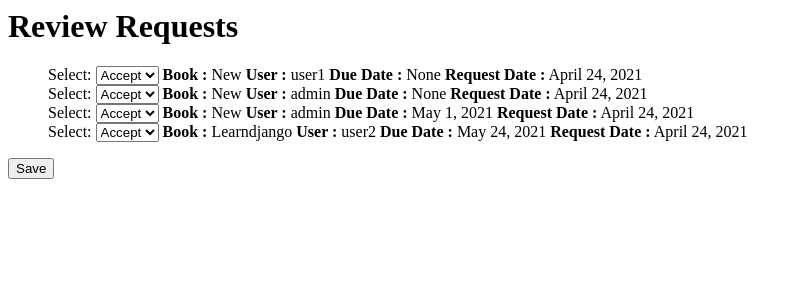
After one commit to vaibhav20325/LibraryManagementSystem, a Django app: page /review/ in a window 1280 px wide. The commit adds this page. Shown: the top 300 px of the page, without its empty margins (0-800 px from the left). Run offline with Django 3.2, Linux system fonts and the light colour scheme; data comes from the database, SQL or seed files in the repository; both versions use the stored data as it was after the commit.

Commit message:
Added review page without functionality

```diff
--- a/mysite/main/admin.py
+++ b/mysite/main/admin.py
@@ -1,4 +1,5 @@
 from django.contrib import admin
-from .models import Book
+from .models import Book, Request
 # Register your models here.
 admin.site.register(Book)
+admin.site.register(Request)
--- a/mysite/main/models.py
+++ b/mysite/main/models.py
@@ -1,4 +1,6 @@
 from django.db import models
+from django.contrib.auth.models import User
+
 #from django.contrib.auth.models import User
 
 # Create your models here.
@@ -11,6 +13,17 @@ class Book(models.Model):
     isbn = models.CharField(max_length = 200)
     location = models.CharField(max_length = 200)
     availability = models.BooleanField()
-
+    status = models.CharField(max_length = 10, default = 'returned')
     def __str__(self):
         return self.title
+
+class Request(models.Model):
+    user = models.ForeignKey(User, on_delete = models.CASCADE,related_name = 'request', null = True)
+    status = models.CharField(max_length = 20)
+    #Returned / Issued / Pending
+    r_date = models.DateField(null = True)
+    d_date = models.DateField(null = True)
+    book = models.CharField(max_length = 200)
+    #id = models.IntegerField(primary_key = True)
+    def __str__(self):
+        return str(self.id)
--- /dev/null
+++ b/mysite/main/templates/main/review.html
@@ -0,0 +1,24 @@
+{% extends "main/base.html" %}
+{% block title %}Review{% endblock %}
+
+{% block content %}
+    <h1>Review Requests</h1>
+    <form method="post" action="#">
+    {% csrf_token %}
+        <ul>
+            {% for request in reqs %}
+                <label for="c{{request.id}}">Select:</label>
+                <select name="c{{request.id}}" id="c{{request.id}}">
+                    <option value="accept">Accept</option>
+                    <option value="reject">Reject</option>
+                </select>
+                <b>Book :</b> {{request.book.title}}
+                <b>User :</b> {{request.user}}
+                <b>Due Date :</b> {{request.d_date}}
+                <b>Request Date :</b> {{request.r_date}}
+                <br>
+            {% endfor %}
+        </ul>
+        <button type="submit", name="save", value="save">Save</button>
+    </form>
+{% endblock %}
--- a/mysite/main/urls.py
+++ b/mysite/main/urls.py
@@ -5,5 +5,6 @@ from . import views
 
 urlpatterns = [
 path("<int:id>", views.index, name="index"),
-path("", views.home, name="home")
+path("", views.home, name="home"),
+path("review/", views.review, name="review"),
 ]
--- a/mysite/main/views.py
+++ b/mysite/main/views.py
@@ -1,15 +1,34 @@
 
 from django.shortcuts import render
 from django.http import HttpResponse
-from .models import Book
+from .models import Book, Request
 from .forms import BorrowRequest
+import datetime
 
 # Create your views here.
 
+def home(response):
+	return render(response, "main/home.html", {})
+
 def index(response, id):
 	book = Book.objects.get(id=id)
-	form = BorrowRequest()
+	if response.method == "POST":
+		form = BorrowRequest(response.POST)
+		if form.is_valid():
+			t = form.cleaned_data['time']
+			req = Request(book = book, status = 'Pending', r_date = datetime.date.today(), d_date = datetime.date.today() + datetime.timedelta(t) )
+			req.save()
+			response.user.request.add(req)
+		'''
+		if response.POST.get("request"):
+			t = response.POST.get("time")
+			print(t)
+			print(response.user)
+		'''
+	else:
+		form = BorrowRequest()
 	return render(response, "main/book.html", {"book":book , "form":form})
 
-def home(response):
-	return render(response, "main/home.html", {})
+def review(response):
+	reqs = Request.objects.filter(status = "Pending")
+	return render(response, "main/review.html", {"reqs":reqs})
```
Also changed, not shown: mysite/main/templates/main/book.html (+4 -4 lines), mysite/db.sqlite3, mysite/main/migrations/0002_book_status.py (added), mysite/main/migrations/0003_request.py (added), mysite/main/migrations/0004_alter_request_id.py (added).
